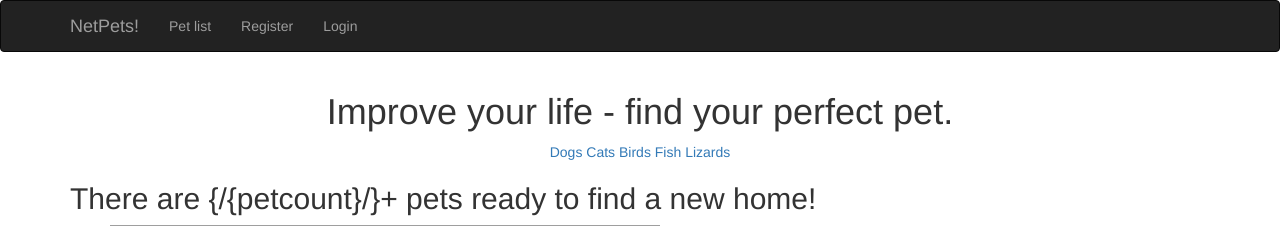
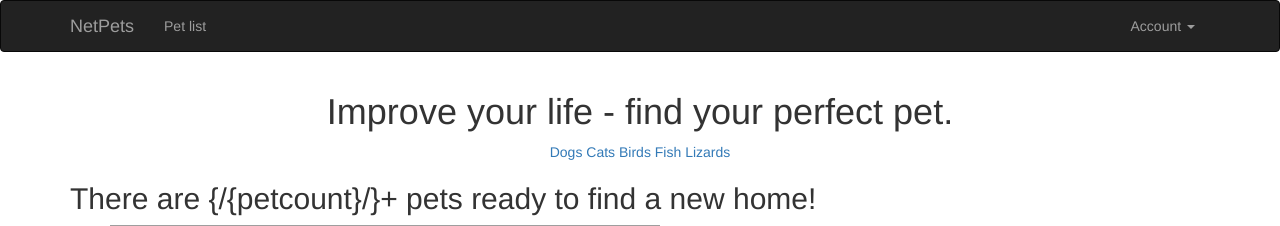
Before and after one commit to arielhirschhorn/netpets, a Flask app: page / in a window 1280 px wide. Shown: the top 226 px of the page. Run offline with Flask 2, Linux system fonts and the light colour scheme; data comes from the database, SQL or seed files in the repository; both versions use the stored data as it was after the commit; some libraries are stand-ins or nearby versions; grey boxes are pictures that could not be loaded.

Commit message:
put account stuff in dropdown

```diff
--- a/templates/base.html
+++ b/templates/base.html
@@ -18,12 +18,28 @@
                 <span class="icon-bar"></span>
                 <span class="icon-bar"></span>
             </button>
-            <a class="navbar-brand" href="/">NetPets!</a>
+            <a class="navbar-brand" href="/">NetPets</a>
         </div>
         <div class="navbar-collapse collapse">
             <ul class="nav navbar-nav">
                 <li><a href="/petlist">Pet list</a></li>
             </ul>
+            {% if current_user.admin == True %}
+                <ul class="nav navbar-nav">
+                <li><a href="/addPet">Add pets</a></li>
+                </ul>
+            {% endif %}
+
+
+
+
+            <ul class="nav navbar-nav navbar-right">
+                <li class="dropdown">
+                    <a href = '#' class="dropdown-toggle" data-toggle = "dropdown">
+                        <!-- <img src = "walter.ico"> -->
+                        Account <b class= "caret"></b>
+                    </a>
+                    <ul class = "dropdown-menu">
                         {% if current_user.is_anonymous %}
                                     <ul class="nav navbar-nav">
                                         <li><a href="/register/">Register</a></li>
@@ -35,12 +51,11 @@
                             <ul class="nav navbar-nav">
                             <li><a href="/logout">Logout {{current_user.username}}</a></li>
                             </ul>
-            {% if current_user.admin == True %}
-            <ul class="nav navbar-nav">
-                <li><a href="/addPet">Add pets</a></li>
+
+                        {% endif %}
                     </ul>
-            {% endif %}
-        {% endif %}
+                </li>
+            </ul>
 
 
         </div>
@@ -61,7 +76,7 @@
 </div>
 {% block footer %}
 <div class="container">
-<p>Made for CSC 210 by Adi Tangirala, Ariel Hirschhorn, Ella Apykhtin, and Katie Karabetsos.</p>
+<p>Made with ❤ for CSC 210 by Adi Tangirala, Ariel Hirschhorn, Ella Apykhtin, and Katie Karabetsos.</p>
 </div>
 {% endblock %}
 {% endblock %}
```
Also changed, not shown: pets.db. Lines whose indentation alone changed are shown as unchanged.
